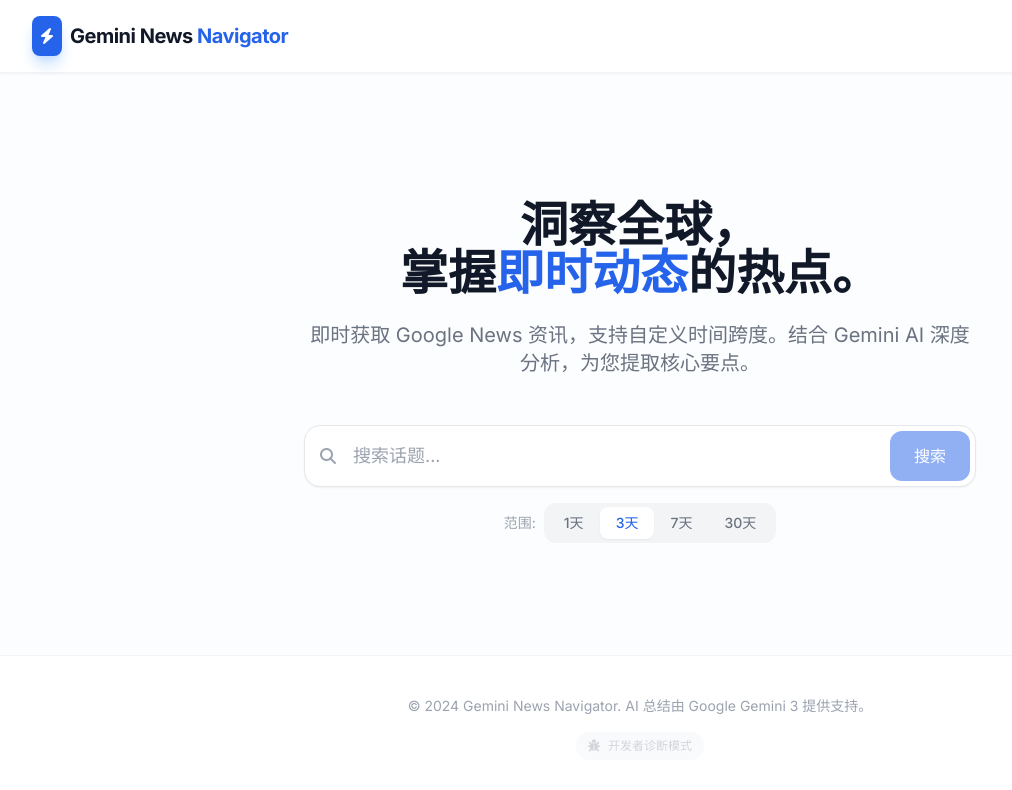
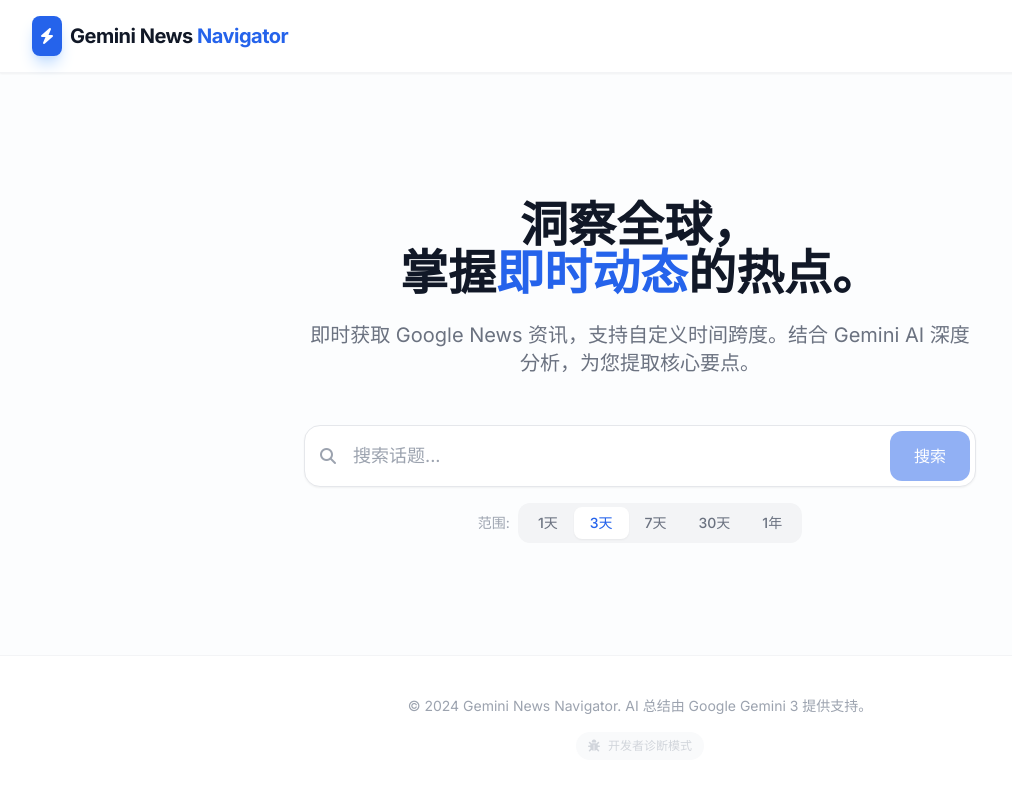
Before and after one commit to wutao667/NewsFetch, a React (Vite) app: page / in a window 1280 px wide. Shown: the top 790 px of the page, without its empty margins (0-1012 px from the left). Built offline with nearby package versions, Linux system fonts and the light colour scheme.

Commit message:
feat: Add 1-year time range option
Extends the available time range for news searches to include '1y'.
This also includes minor UI improvements and state management adjustments to better handle time range selections.

```diff
--- a/App.tsx
+++ b/App.tsx
@@ -46,6 +46,10 @@
 const App: React.FC = () => {
   const [view, setView] = useState<View>('home');
   const [history, setHistory] = useState<string[]>([]);
+
+  // 实时记录当前用户在界面上选中的时间范围（即使还未点击搜索按钮）
+  const [activeTimeRange, setActiveTimeRange] = useState<TimeRange>('3d');
+
   const [state, setState] = useState<SearchState>({
     query: '',
     timeRange: '3d',
@@ -92,7 +96,21 @@
     }
   };
 
+  const getTimeRangeLabel = (tr: TimeRange) => {
+    const map = {
+      '1d': '1 天',
+      '3d': '3 天',
+      '7d': '7 天',
+      '30d': '30 天',
+      '1y': '1 年'
+    };
+    return map[tr] || tr;
+  };
+
   const handleSearch = useCallback(async (query: string, timeRange: TimeRange) => {
+    // 搜索时同步更新选中的时间范围
+    setActiveTimeRange(timeRange);
+
     setState(prev => ({
       ...prev,
       query,
@@ -111,7 +129,7 @@
         ...prev,
         results: news,
         isLoading: false,
-        error: news.length === 0 ? `最近 ${timeRange === '1d' ? '1 天' : timeRange === '3d' ? '3 天' : timeRange === '7d' ? '7 天' : '30 天'} 内没有关于该话题的新闻，请尝试其他关键词或扩大范围。` : null
+        error: news.length === 0 ? `最近 ${getTimeRangeLabel(timeRange)} 内没有关于该话题的新闻，请尝试其他关键词或扩大范围。` : null
       }));
 
       if (news.length > 0) {
@@ -175,9 +193,10 @@
             <div className="hidden lg:block w-[450px]">
               <SearchBox
                 onSearch={handleSearch}
+                onTimeRangeChange={setActiveTimeRange}
                 isLoading={state.isLoading}
                 initialValue={state.query}
-                initialTimeRange={state.timeRange}
+                initialTimeRange={activeTimeRange}
               />
             </div>
           )}
@@ -196,7 +215,12 @@
               即时获取 Google News 资讯，支持自定义时间跨度。结合 Gemini AI 深度分析，为您提取核心要点。
             </p>
 
-            <SearchBox onSearch={handleSearch} isLoading={state.isLoading} />
+            <SearchBox
+              onSearch={handleSearch}
+              onTimeRangeChange={setActiveTimeRange}
+              initialTimeRange={activeTimeRange}
+              isLoading={state.isLoading}
+            />
 
             {/* 搜索历史记录 */}
             {history.length > 0 && (
@@ -218,7 +242,7 @@
                       className="group flex items-center bg-white border border-gray-100 rounded-full shadow-sm hover:border-blue-200 transition-all"
                     >
                       <button
-                        onClick={() => handleSearch(q, state.timeRange)}
+                        onClick={() => handleSearch(q, activeTimeRange)}
                         className="pl-3 pr-1.5 sm:pl-4 sm:pr-2 py-1 sm:py-1.5 text-gray-600 text-xs sm:text-sm hover:text-blue-600 transition-all font-medium"
                       >
                         {q}
@@ -274,7 +298,7 @@
                 </h2>
                 {!state.isLoading && state.results.length > 0 && (
                   <span className="text-sm sm:text-lg font-medium text-gray-400">
-                    共 {state.results.length} 条 (过去 {state.timeRange === '1d' ? '1天' : state.timeRange === '3d' ? '3天' : state.timeRange === '7d' ? '7天' : '30天'})
+                    共 {state.results.length} 条 (过去 {getTimeRangeLabel(state.timeRange)})
                   </span>
                 )}
               </div>
--- a/components/SearchBox.tsx
+++ b/components/SearchBox.tsx
@@ -1,11 +1,12 @@
 
-import React, { useState } from 'react';
+import React, { useState, useEffect } from 'react';
 import { TimeRange } from '../types';
 
 interface SearchBoxProps {
   initialValue?: string;
   initialTimeRange?: TimeRange;
   onSearch: (query: string, timeRange: TimeRange) => void;
+  onTimeRangeChange?: (timeRange: TimeRange) => void;
   isLoading?: boolean;
 }
 
@@ -13,10 +14,16 @@
   initialValue = '',
   initialTimeRange = '3d',
   onSearch,
+  onTimeRangeChange,
   isLoading
 }) => {
   const [query, setQuery] = useState(initialValue);
   const [timeRange, setTimeRange] = useState<TimeRange>(initialTimeRange);
+
+  // 当外部初始值改变时同步内部状态（例如点击返回首页）
+  useEffect(() => {
+    setTimeRange(initialTimeRange);
+  }, [initialTimeRange]);
 
   const handleSubmit = (e: React.FormEvent) => {
     e.preventDefault();
@@ -25,11 +32,19 @@
     }
   };
 
+  const handleTimeRangeClick = (value: TimeRange) => {
+    setTimeRange(value);
+    if (onTimeRangeChange) {
+      onTimeRangeChange(value);
+    }
+  };
+
   const timeOptions: { label: string; value: TimeRange }[] = [
     { label: '1天', value: '1d' },
     { label: '3天', value: '3d' },
     { label: '7天', value: '7d' },
     { label: '30天', value: '30d' },
+    { label: '1年', value: '1y' },
   ];
 
   return (
@@ -66,7 +81,7 @@
             <button
               key={opt.value}
               type="button"
-              onClick={() => setTimeRange(opt.value)}
+              onClick={() => handleTimeRangeClick(opt.value)}
               disabled={isLoading}
               className={`px-3 py-1 sm:px-4 sm:py-1.5 rounded-md sm:rounded-lg text-[10px] sm:text-sm font-medium transition-all whitespace-nowrap ${
                 timeRange === opt.value
--- a/types.ts
+++ b/types.ts
@@ -1,5 +1,5 @@
 
-export type TimeRange = '1d' | '3d' | '7d' | '30d';
+export type TimeRange = '1d' | '3d' | '7d' | '30d' | '1y';
 
 export interface NewsItem {
   title: string;
```
